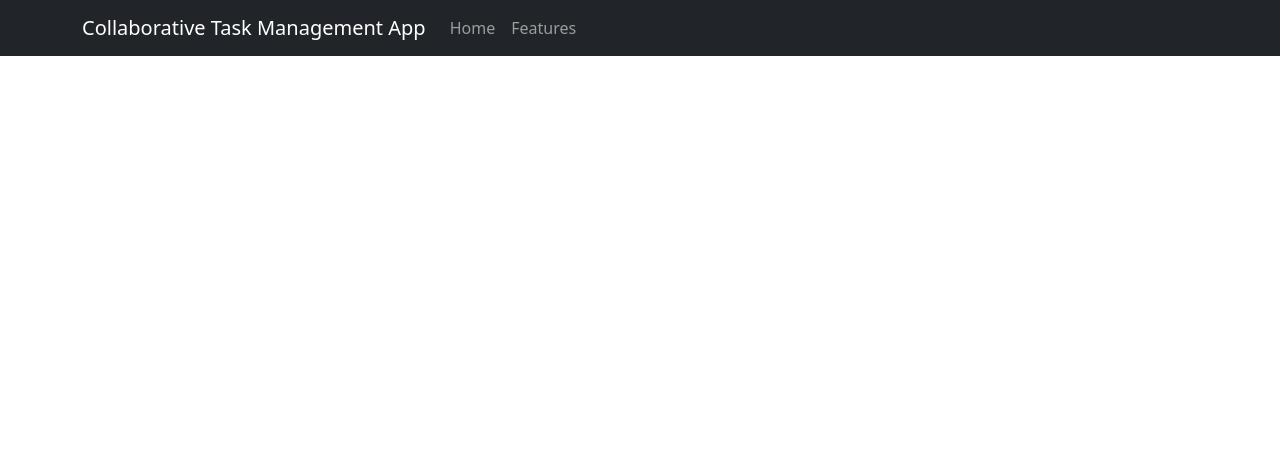
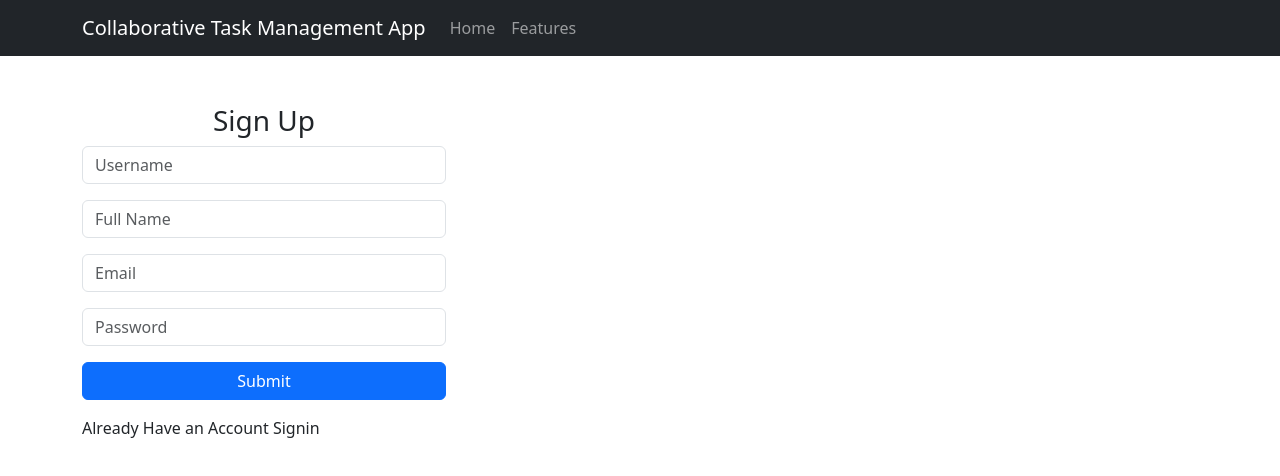
Before and after one commit to Mahmud-Alam/collaborative-task-management-app, a React (Create React App) app: page / in a window 1280 px wide. Shown: the top 476 px of the page. Built offline with nearby package versions, Linux system fonts and the light colour scheme.

Commit message:
Home component added

```diff
--- a/src/App.js
+++ b/src/App.js
@@ -1,11 +1,13 @@
 import './App.css';
 import 'bootstrap/dist/css/bootstrap.min.css';
 import Header from './components/Header';
+import Home from './components/Home';
 
 function App() {
   return (
     <>
       <Header/>
+      <Home/>
     </>
   );
 }
--- /dev/null
+++ b/src/components/Home.js
@@ -0,0 +1,46 @@
+import React from 'react'
+import { Container, Row, Col, Form, Button } from "react-bootstrap";
+
+const Home = () => {
+  return (
+    <>
+        <Container>
+        <Row>
+          <Col lg={6} md={6} className="mt-5">
+            <h3 className="text-center col-lg-8 col-md-8">Sign Up</h3>
+            <div>
+              <Form>
+                <Form.Group className="mb-3 col-lg-8 col-md-8" controlId="formBasicEmail">
+                  <Form.Control name="username" type="text" placeholder="Username" />
+                </Form.Group>
+
+                <Form.Group className="mb-3 col-lg-8 col-md-8" controlId="formBasicEmail">
+                  <Form.Control name="name" type="text" placeholder="Full Name" />
+                </Form.Group>
+
+                <Form.Group className="mb-3 col-lg-8 col-md-8" controlId="formBasicEmail">
+                  <Form.Control name="email" type="email" placeholder="Email" />
+                </Form.Group>
+
+                <Form.Group className="mb-3 col-lg-8 col-md-8" controlId="formBasicPassword">
+                  <Form.Control name="password" type="password" placeholder="Password" />
+                </Form.Group>
+                <Button className="col-lg-8 col-md-8" variant="primary" type="submit">
+                  Submit
+                </Button>
+              </Form>
+              <p className="mt-3">Already Have an Account <span>Signin</span></p>
+            </div>
+          </Col>
+          <Col lg={6} md={6} className="mt-3 align-self-center">
+            <div>
+                <img src="" alt="" srcset=""/>
+            </div>
+          </Col>
+        </Row>
+      </Container>
+    </>
+  )
+}
+
+export default Home
```
